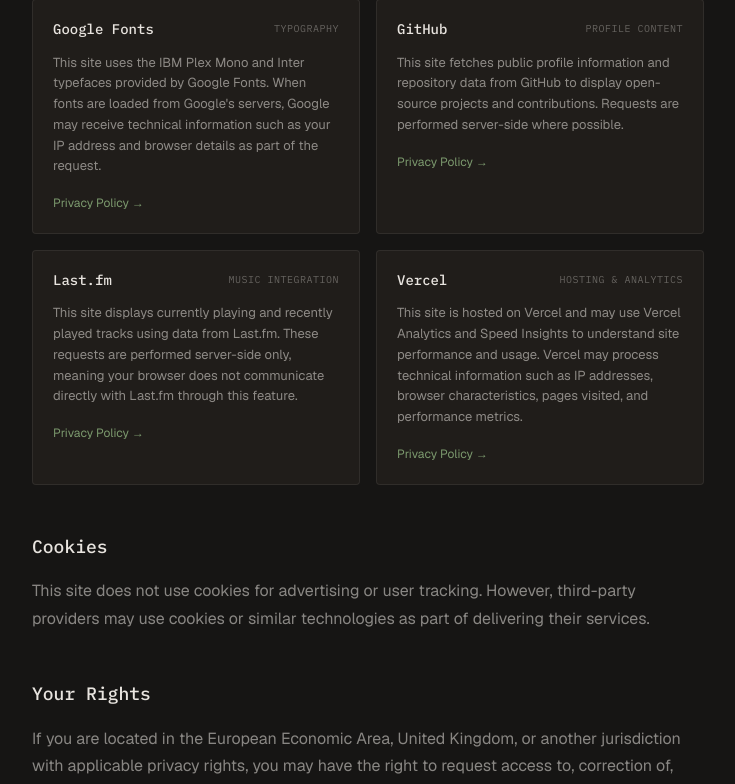
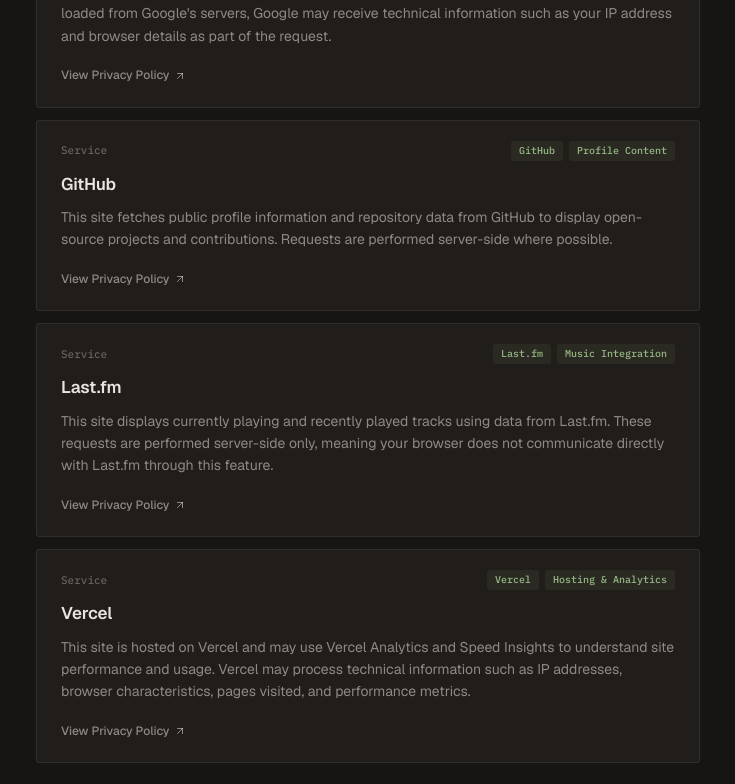
Before and after one commit to Jqhxnn/Portfolio, a Next.js app: page /privacy in a window 1280 px wide. Shown: the part 480-1264 px from the top of the page, without its empty margins (272-1007 px from the left). Built offline with nearby package versions, Linux system fonts and the light colour scheme.

Commit message:
privacy page rework

```diff
--- a/app/globals.css
+++ b/app/globals.css
@@ -414,7 +414,6 @@
   }
 }
 
-/* Music Widget Styles */
 .music-widget {
   background: var(--card);
   border: 1px solid var(--border);
@@ -569,123 +568,3 @@
   font-size: 12px;
   padding: 10px 0;
 }
-
-/* Privacy Page Styles */
-.privacy-page {
-  max-width: 720px;
-  margin: 0 auto;
-  padding: 120px 24px 80px;
-}
-
-.privacy-content h1.page-title {
-  font-family: 'IBM Plex Mono', monospace;
-  font-size: 32px;
-  font-weight: 500;
-  margin-bottom: 24px;
-  color: var(--text);
-}
-
-.privacy-content .intro-text {
-  color: var(--muted);
-  line-height: 1.7;
-  margin-bottom: 20px;
-}
-
-.privacy-content h2 {
-  font-family: 'IBM Plex Mono', monospace;
-  font-size: 18px;
-  font-weight: 500;
-  color: var(--text);
-  margin-top: 48px;
-  margin-bottom: 16px;
-}
-
-.privacy-services-grid {
-  display: grid;
-  grid-template-columns: 1fr;
-  gap: 16px;
-  margin-top: 24px;
-}
-
-.privacy-service-card {
-  background: var(--card);
-  border: 1px solid var(--border);
-  padding: 18px 20px;
-  border-radius: 4px;
-  transition: border-color 0.15s ease;
-}
-
-.privacy-service-card:hover {
-  border-color: var(--border-hover);
-}
-
-.privacy-service-header {
-  display: flex;
-  align-items: center;
-  justify-content: space-between;
-  margin-bottom: 12px;
-}
-
-.privacy-service-name {
-  font-family: 'IBM Plex Mono', monospace;
-  font-size: 14px;
-  font-weight: 500;
-  color: var(--text);
-}
-
-.privacy-service-category {
-  font-family: 'IBM Plex Mono', monospace;
-  font-size: 10px;
-  text-transform: uppercase;
-  letter-spacing: 0.05em;
-  color: var(--muted-light);
-}
-
-.privacy-service-description {
-  color: var(--muted);
-  line-height: 1.6;
-  font-size: 13px;
-  margin-bottom: 12px;
-}
-
-.privacy-service-link {
-  color: var(--accent);
-  font-size: 12px;
-  text-decoration: none;
-  transition: color 0.15s ease;
-}
-
-.privacy-service-link:hover {
-  color: var(--accent-hover);
-}
-
-.privacy-content h3 {
-  display: none;
-}
-
-.privacy-content .service-purpose {
-  display: none;
-}
-
-.privacy-content .service-description {
-  color: var(--muted);
-  line-height: 1.7;
-  margin-bottom: 12px;
-}
-
-.privacy-content .privacy-link {
-  color: var(--accent);
-  font-size: 13px;
-  text-decoration: none;
-  transition: color 0.15s ease;
-}
-
-.privacy-content .privacy-link:hover {
-  color: var(--accent-hover);
-}
-
-@media (min-width: 640px) {
-  .privacy-services-grid {
-    grid-template-columns: repeat(2, 1fr);
-  }
-}
--- a/app/privacy/page.js
+++ b/app/privacy/page.js
@@ -10,95 +10,195 @@
   return (
     <>
       <Navbar />
-      <main className="privacy-page">
-        <div className="privacy-content fade show">
-          <h1 className="page-title">Privacy</h1>
 
-          <p className="intro-text">
+        <section id="privacy" className="section">
+          <div className="container">
+
+            <div className="section-top fade show">
+              <h1>Privacy</h1>
+            </div>
+
+            <p className="about-text">
               This portfolio uses a small number of third-party services to provide functionality and display content. Some of these services may process technical information such as IP addresses, browser details, and request metadata when you visit the site.
             </p>
 
-          <p className="intro-text">
+            <p className="about-text">
               Where personal data is processed outside the European Union, appropriate safeguards are used in accordance with applicable data protection laws, including the GDPR where relevant.
             </p>
 
             <h2>Third-Party Services</h2>
+						<br />
 
-          <div className="privacy-services-grid">
-            <div className="privacy-service-card">
-              <div className="privacy-service-header">
-                <span className="privacy-service-name">Google Fonts</span>
-                <span className="privacy-service-category">Typography</span>
+            <div className="projects">
+
+              <div className="project fade show">
+                <div className="project-top">
+                  <span className="project-year">Service</span>
+                  <div className="project-tags">
+                    <span className="tech-tag">Google Fonts</span>
+                    <span className="tech-tag">Typography</span>
                   </div>
-              <p className="privacy-service-description">
-                This site uses the IBM Plex Mono and Inter typefaces provided by Google Fonts. When fonts are loaded from Google&apos;s servers, Google may receive technical information such as your IP address and browser details as part of the request.
+                </div>
+
+                <h3>Google Fonts</h3>
+
+                <p>
+                  This site uses the IBM Plex Mono and Inter typefaces provided by Google Fonts. When fonts are loaded from Google's servers, Google may receive technical information such as your IP address and browser details as part of the request.
                 </p>
-              <a href="https://policies.google.com/privacy" target="_blank" rel="noopener noreferrer" className="privacy-service-link">
-                Privacy Policy →
+
+                <a
+                  href="https://policies.google.com/privacy"
+                  target="_blank"
+                  rel="noopener noreferrer"
+                  className="project-link"
+                >
+                  View Privacy Policy
+                  <svg
+                    viewBox="0 0 24 24"
+                    fill="none"
+                    stroke="currentColor"
+                    strokeWidth="2"
+                    strokeLinecap="round"
+                    strokeLinejoin="round"
+                  >
+                    <path d="M7 17L17 7M17 7H7M17 7V17" />
+                  </svg>
                 </a>
               </div>
 
-            <div className="privacy-service-card">
-              <div className="privacy-service-header">
-                <span className="privacy-service-name">GitHub</span>
-                <span className="privacy-service-category">Profile Content</span>
+              <div className="project fade show">
+                <div className="project-top">
+                  <span className="project-year">Service</span>
+                  <div className="project-tags">
+                    <span className="tech-tag">GitHub</span>
+                    <span className="tech-tag">Profile Content</span>
                   </div>
-              <p className="privacy-service-description">
+                </div>
+
+                <h3>GitHub</h3>
+
+                <p>
                   This site fetches public profile information and repository data from GitHub to display open-source projects and contributions. Requests are performed server-side where possible.
                 </p>
-              <a href="https://docs.github.com/en/site-policy/privacy-policies/github-general-privacy-statement" target="_blank" rel="noopener noreferrer" className="privacy-service-link">
-                Privacy Policy →
+
+                <a
+                  href="https://docs.github.com/en/site-policy/privacy-policies/github-general-privacy-statement"
+                  target="_blank"
+                  rel="noopener noreferrer"
+                  className="project-link"
+                >
+                  View Privacy Policy
+                  <svg
+                    viewBox="0 0 24 24"
+                    fill="none"
+                    stroke="currentColor"
+                    strokeWidth="2"
+                    strokeLinecap="round"
+                    strokeLinejoin="round"
+                  >
+                    <path d="M7 17L17 7M17 7H7M17 7V17" />
+                  </svg>
                 </a>
               </div>
 
-            <div className="privacy-service-card">
-              <div className="privacy-service-header">
-                <span className="privacy-service-name">Last.fm</span>
-                <span className="privacy-service-category">Music Integration</span>
+              <div className="project fade show">
+                <div className="project-top">
+                  <span className="project-year">Service</span>
+                  <div className="project-tags">
+                    <span className="tech-tag">Last.fm</span>
+                    <span className="tech-tag">Music Integration</span>
                   </div>
-              <p className="privacy-service-description">
+                </div>
+
+                <h3>Last.fm</h3>
+
+                <p>
                   This site displays currently playing and recently played tracks using data from Last.fm. These requests are performed server-side only, meaning your browser does not communicate directly with Last.fm through this feature.
                 </p>
-              <a href="https://www.last.fm/legal/privacy" target="_blank" rel="noopener noreferrer" className="privacy-service-link">
-                Privacy Policy →
+
+                <a
+                  href="https://www.last.fm/legal/privacy"
+                  target="_blank"
+                  rel="noopener noreferrer"
+                  className="project-link"
+                >
+                  View Privacy Policy
+                  <svg
+                    viewBox="0 0 24 24"
+                    fill="none"
+                    stroke="currentColor"
+                    strokeWidth="2"
+                    strokeLinecap="round"
+                    strokeLinejoin="round"
+                  >
+                    <path d="M7 17L17 7M17 7H7M17 7V17" />
+                  </svg>
                 </a>
               </div>
 
-            <div className="privacy-service-card">
-              <div className="privacy-service-header">
-                <span className="privacy-service-name">Vercel</span>
-                <span className="privacy-service-category">Hosting & Analytics</span>
-              </div>
-              <p className="privacy-service-description">
-                This site is hosted on Vercel and may use Vercel Analytics and Speed Insights to understand site performance and usage. Vercel may process technical information such as IP addresses, browser characteristics, pages visited, and performance metrics.
-              </p>
-              <a href="https://vercel.com/legal/privacy-policy" target="_blank" rel="noopener noreferrer" className="privacy-service-link">
-                Privacy Policy →
-              </a>
+              {/* Vercel */}
+              <div className="project fade show">
+                <div className="project-top">
+                  <span className="project-year">Service</span>
+                  <div className="project-tags">
+                    <span className="tech-tag">Vercel</span>
+                    <span className="tech-tag">Hosting & Analytics</span>
                   </div>
                 </div>
 
+                <h3>Vercel</h3>
+
+                <p>
+                  This site is hosted on Vercel and may use Vercel Analytics and Speed Insights to understand site performance and usage. Vercel may process technical information such as IP addresses, browser characteristics, pages visited, and performance metrics.
+                </p>
+
+                <a
+                  href="https://vercel.com/legal/privacy-policy"
+                  target="_blank"
+                  rel="noopener noreferrer"
+                  className="project-link"
+                >
+                  View Privacy Policy
+                  <svg
+                    viewBox="0 0 24 24"
+                    fill="none"
+                    stroke="currentColor"
+                    strokeWidth="2"
+                    strokeLinecap="round"
+                    strokeLinejoin="round"
+                  >
+                    <path d="M7 17L17 7M17 7H7M17 7V17" />
+                  </svg>
+                </a>
+              </div>
+
+            </div>
+						<br />
+
             <h2>Cookies</h2>
-          <p className="service-description">
+            <p className="about-text">
               This site does not use cookies for advertising or user tracking. However, third-party providers may use cookies or similar technologies as part of delivering their services.
             </p>
 
             <h2>Your Rights</h2>
-          <p className="service-description">
+            <p className="about-text">
               If you are located in the European Economic Area, United Kingdom, or another jurisdiction with applicable privacy rights, you may have the right to request access to, correction of, restriction of, or deletion of personal data processed about you, subject to legal limitations.
             </p>
 
             <h2>Contact</h2>
-          <p className="service-description">
+            <p className="about-text">
               If you have any questions about privacy or data processing on this site, please contact me using the contact information provided below.
               <br /><br />
               Johann Schneider<br />
-            E-Mail: <a href="mailto:jqhxnn@outlook.com" className="mail">
+              E-Mail:{" "}
+              <a href="mailto:jqhxnn@outlook.com" className="mail">
                 jqhxnn@outlook.com
               </a>
             </p>
+
           </div>
-      </main>
+        </section>
+
       <Footer showGetInTouch={false} showProjectSection={false} />
     </>
   );
```
Lines whose indentation alone changed are shown as unchanged.
